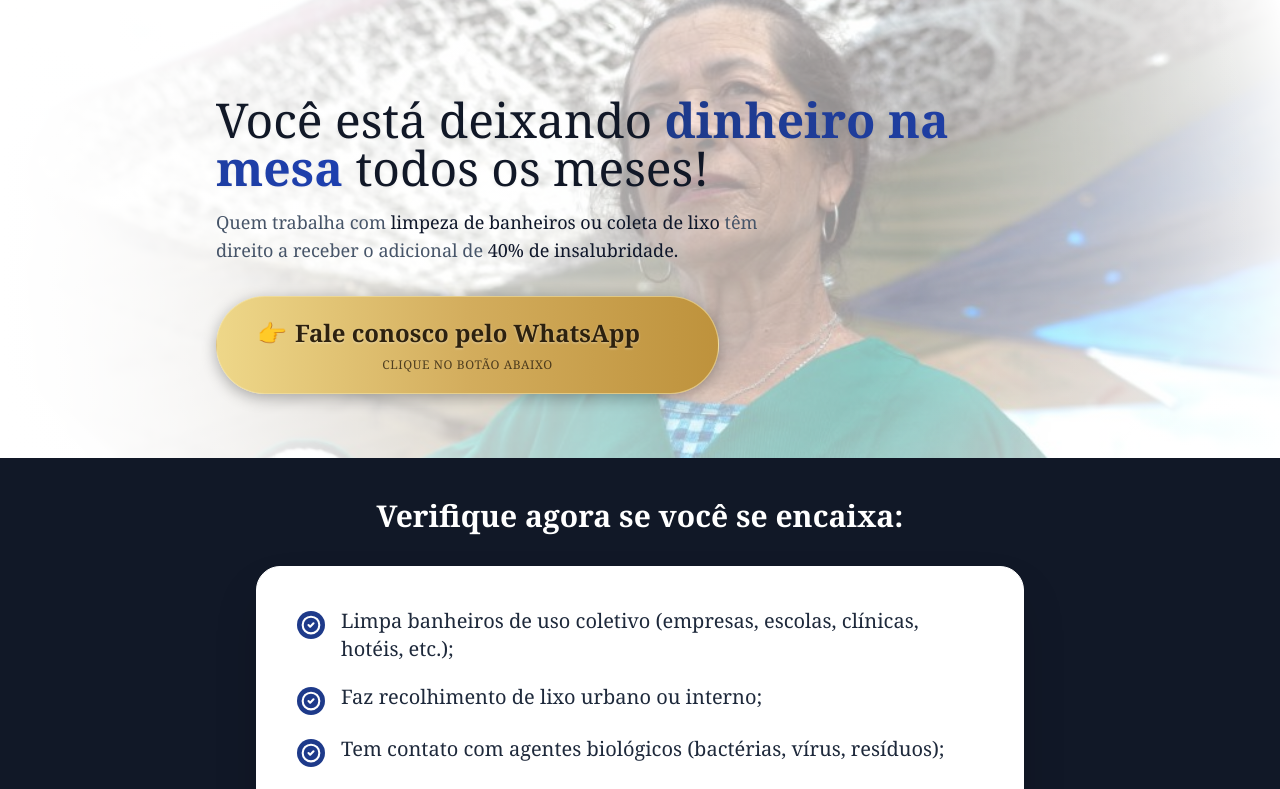
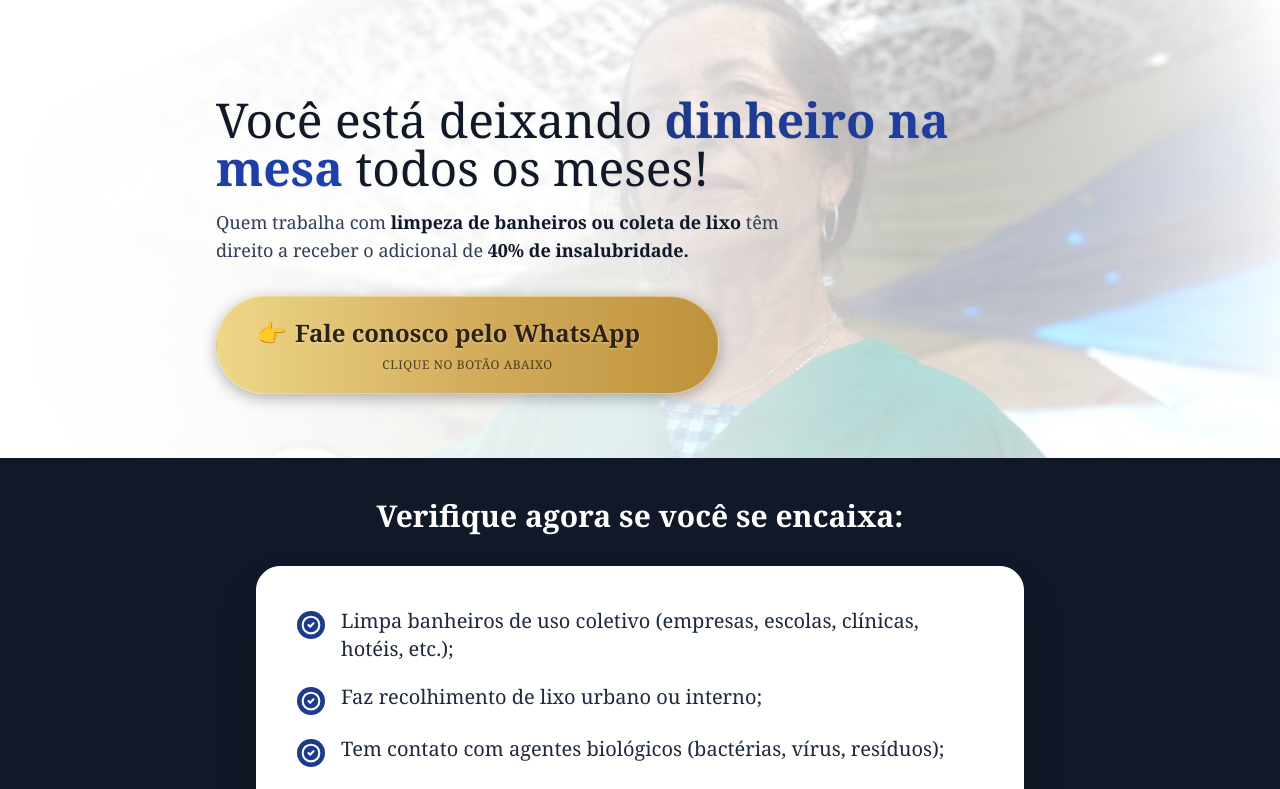
Before and after one commit to AllesGui/woloczyn-portal, a React (Vite) app in the folder frontend/: page /landingpage/insalubridade in a window 1280 px wide. Shown: the top 789 px of the page. Built offline with nearby package versions, Linux system fonts and the light colour scheme; no server answers.

Commit message:
style: improve text legibility in Insalubridade landing page

```diff
--- a/frontend/src/pages/LandingInsalubridade.tsx
+++ b/frontend/src/pages/LandingInsalubridade.tsx
@@ -26,15 +26,15 @@ export default function LandingInsalubridade() {
                 <div className="absolute inset-0 z-0 bg-[radial-gradient(circle,transparent_40%,white_100%)]"></div>
 
                 {/* Light gradient fade over the image on the left side */}
-                <div className="absolute inset-0 z-0 bg-gradient-to-r from-white via-white/40 to-transparent hidden md:block"></div>
-                <div className="absolute inset-0 z-0 bg-white/10 md:hidden"></div>
+                <div className="absolute inset-0 z-0 bg-gradient-to-r from-white via-white/80 to-transparent hidden md:block"></div>
+                <div className="absolute inset-0 z-0 bg-white/70 md:hidden"></div>
 
                 <div className="relative z-10 max-w-4xl mx-auto px-6 pt-16 pb-12 md:pt-24 md:pb-16 flex flex-col items-start text-left">
                     <h1 className="text-4xl md:text-5xl lg:text-5xl font-serif text-[#111827] mb-4 drop-shadow-sm leading-snug">
                         Você está deixando <span className="text-transparent bg-clip-text bg-gradient-to-r from-[#1E3A8A] to-[#1E40AF] font-bold">dinheiro na mesa</span> todos os meses!
                     </h1>
-                    <p className="text-base md:text-lg text-slate-600 mb-8 max-w-xl leading-relaxed font-light">
-                        Quem trabalha com <strong className="text-slate-900 font-medium">limpeza de banheiros ou coleta de lixo</strong> têm direito a receber o adicional de <strong className="text-slate-900 font-medium">40% de insalubridade.</strong>
+                    <p className="text-base md:text-lg text-slate-700 mb-8 max-w-xl leading-relaxed font-medium drop-shadow-sm bg-white/40 md:bg-transparent p-2 md:p-0 rounded-lg">
+                        Quem trabalha com <strong className="text-slate-900 font-bold">limpeza de banheiros ou coleta de lixo</strong> têm direito a receber o adicional de <strong className="text-slate-900 font-bold">40% de insalubridade.</strong>
                     </p>
 
                     {/* Top CTA */}
```
